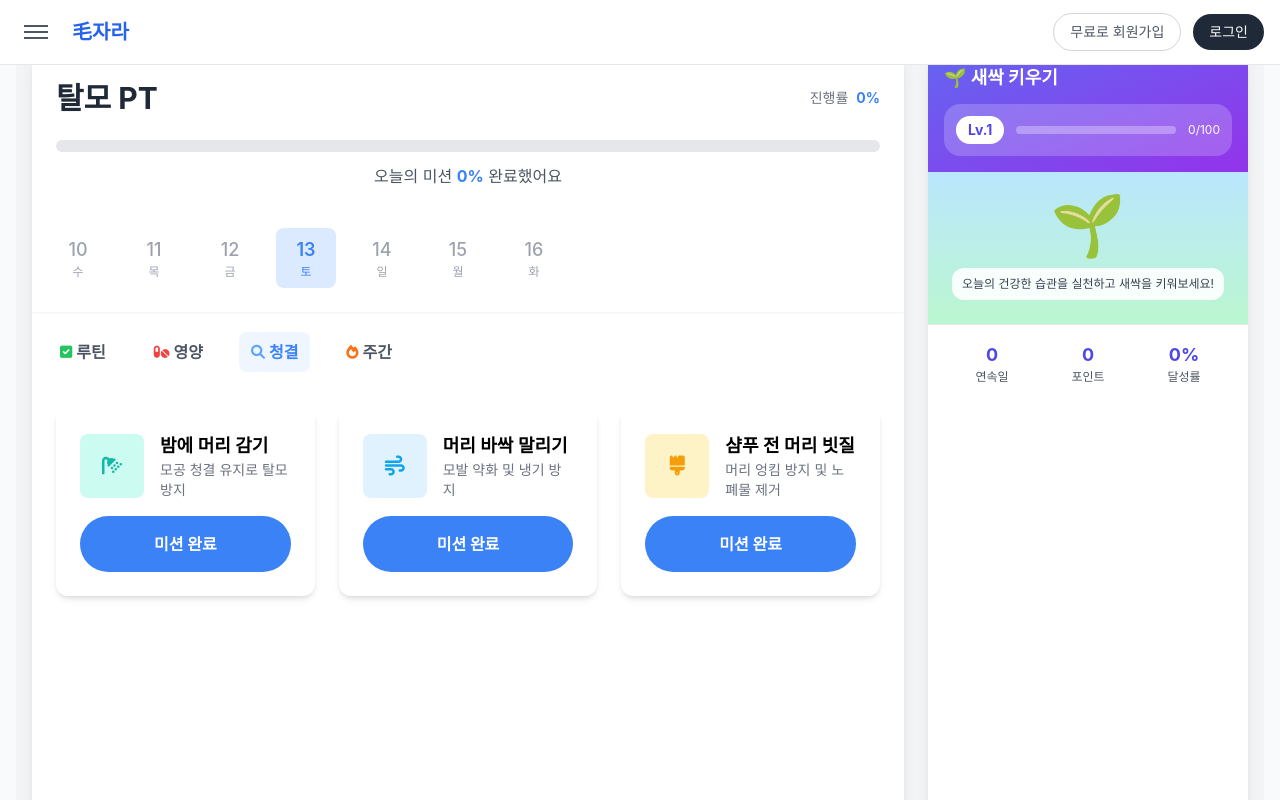
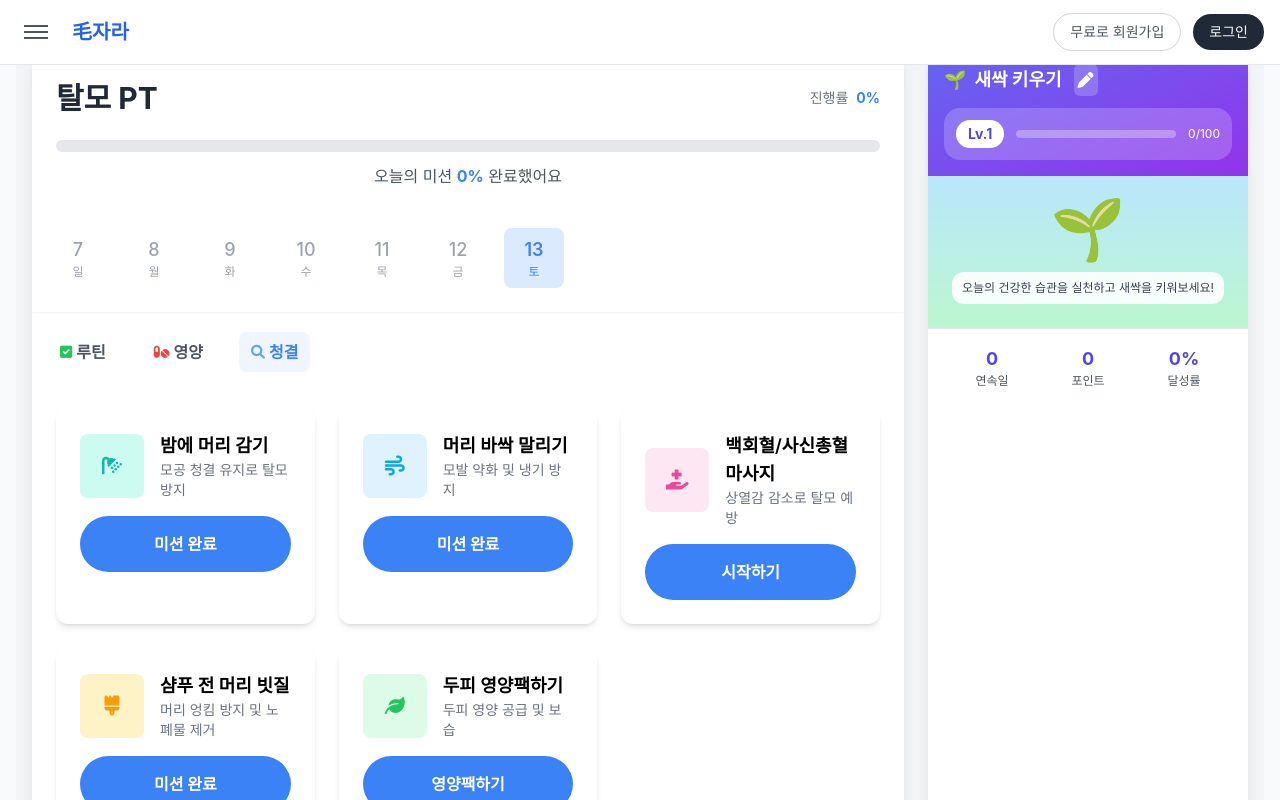
Before and after one commit to TeamDND/MOZARA, a React (Create React App) app in the folder frontend/: page /hair-pt in a window 1280 px wide. Both pictures are taken after a click on the element "청결". Shown: the top 800 px of the page. Built offline with nearby package versions, Linux system fonts and the light colour scheme.

Commit message:
9_15_탈모피티수정_3시40분
9_15_탈모피티수정_3시40분

```diff
--- a/frontend/src/components/HairPT.tsx
+++ b/frontend/src/components/HairPT.tsx
@@ -1,4 +1,4 @@
-import React, { useState, useEffect, useCallback } from 'react';
+import React, { useState, useEffect, useCallback, useRef } from 'react';
 
 interface Counters {
   water: number;
@@ -92,6 +92,10 @@ const HairPT: React.FC = () => {
     plantStage: 'seed'
   });
   const [statusMessage] = useState('오늘의 건강한 습관을 실천하고 새싹을 키워보세요!');
+  const [plantTitle, setPlantTitle] = useState<string>('새싹 키우기');
+  const [isEditingTitle, setIsEditingTitle] = useState<boolean>(false);
+  const titleInputRef = useRef<HTMLInputElement | null>(null);
+  const [toast, setToast] = useState<{ visible: boolean; message: string }>({ visible: false, message: '' });
   const [showAchievement, setShowAchievement] = useState(false);
   const [achievementData, setAchievementData] = useState({ icon: '', title: '', description: '' });
   const [showSidebar, setShowSidebar] = useState(false);
@@ -176,22 +180,39 @@ const HairPT: React.FC = () => {
   useEffect(() => {
     resetDailyMissions();
     loadGameState();
+    const savedTitle = localStorage.getItem('plantTitle');
+    if (savedTitle) setPlantTitle(savedTitle);
   }, [resetDailyMissions]);
 
-  // 오늘 날짜를 기준으로 7일간의 날짜 데이터 생성
+  const startEditTitle = () => {
+    setIsEditingTitle(true);
+    setTimeout(() => titleInputRef.current?.focus(), 0);
+  };
+
+  const saveTitle = () => {
+    localStorage.setItem('plantTitle', plantTitle);
+    setIsEditingTitle(false);
+    setToast({ visible: true, message: '제목이 저장되었습니다.' });
+    setTimeout(() => setToast({ visible: false, message: '' }), 1800);
+  };
+
+  // 이번 주(일요일~토요일) 날짜 데이터 생성
   const generateDateData = () => {
     const today = new Date();
-    const dates = [];
+    const dates: any[] = [];
+    const startOfWeek = new Date(today);
+    // 일요일부터 시작 (0: 일요일)
+    startOfWeek.setDate(today.getDate() - today.getDay());
 
-    for (let i = -3; i <= 3; i++) {
-      const date = new Date(today);
-      date.setDate(today.getDate() + i);
+    for (let i = 0; i < 7; i++) {
+      const date = new Date(startOfWeek);
+      date.setDate(startOfWeek.getDate() + i);
 
       dates.push({
         date: date.getDate(),
         day: date.toLocaleDateString('ko-KR', { weekday: 'short' }),
         fullDate: date,
-        isToday: i === 0
+        isToday: date.toDateString() === today.toDateString()
       });
     }
 
@@ -415,13 +436,6 @@ const HairPT: React.FC = () => {
           >
             <i className="fas fa-magnifying-glass text-blue-400 text-xs md:text-sm"></i>
             <span className="hidden sm:inline">청결</span>
-          </div>
-          <div
-            className={`flex items-center space-x-1 cursor-pointer whitespace-nowrap px-2 md:px-3 py-2 rounded-lg transition-colors ${activeTab === 'weekly' ? 'text-blue-500 bg-blue-50' : 'text-gray-600 hover:bg-gray-50'}`}
-            onClick={() => showContent('weekly')}
-          >
-            <i className="fas fa-fire text-orange-500 text-xs md:text-sm"></i>
-            <span className="hidden sm:inline">주간</span>
           </div>
         </div>
 
@@ -715,6 +729,35 @@ const HairPT: React.FC = () => {
                 <button {...getMissionButtonProps('dryHair')} />
               </div>
 
+              {/* Task Card: Massage (moved from routine) */}
+              <div className="bg-white p-3 md:p-4 lg:p-6 rounded-xl shadow-md hover:shadow-lg transition-shadow">
+                <div className="flex items-center space-x-4 mb-4">
+                  <div className="w-12 h-12 md:w-16 md:h-16 flex items-center justify-center bg-pink-100 rounded-lg">
+                      <i className="fas fa-hand-holding-medical text-pink-500 text-lg md:text-xl"></i>
+                  </div>
+                  <div className="flex-1">
+                    <h3 className="text-base md:text-lg font-semibold">백회혈/사신총혈 마사지</h3>
+                    <p className="text-xs md:text-sm text-gray-500">상열감 감소로 탈모 예방</p>
+                  </div>
+                </div>
+                <button
+                  className={`w-full py-3 md:py-4 rounded-full font-bold transition-colors ${
+                    missionState.massage
+                      ? 'bg-green-500 text-white cursor-not-allowed'
+                      : 'bg-blue-500 hover:bg-blue-600 text-white'
+                  }`}
+                  onClick={() => {
+                    if (!missionState.massage) {
+                      setShowVideoModal(true);
+                      toggleMission('massage');
+                    }
+                  }}
+                  disabled={missionState.massage}
+                >
+                  {missionState.massage ? '완료됨' : '시작하기'}
+                </button>
+              </div>
+
               {/* Task Card: Brush hair before shampoo */}
               <div className="bg-white p-3 md:p-4 lg:p-6 rounded-xl shadow-md hover:shadow-lg transition-shadow">
                 <div className="flex items-center space-x-4 mb-4">
@@ -728,60 +771,8 @@ const HairPT: React.FC = () => {
                 </div>
                 <button {...getMissionButtonProps('brushHair')} />
               </div>
-            </>
-          )}
 
-          {/* Weekly Content */}
-          {activeTab === 'weekly' && (
-            <>
-              {/* Task Card: Photo Recording */}
-              <div className="bg-white p-3 md:p-4 lg:p-6 rounded-xl shadow-md hover:shadow-lg transition-shadow">
-                <div className="flex items-center space-x-4 mb-4">
-                  <div className="w-12 h-12 md:w-16 md:h-16 flex items-center justify-center bg-purple-100 rounded-lg">
-                    <i className="fas fa-camera text-purple-500 text-lg md:text-xl"></i>
-                  </div>
-                  <div className="flex-1">
-                    <h3 className="text-base md:text-lg font-semibold">사진 기록하기</h3>
-                    <p className="text-xs md:text-sm text-gray-500">두피 상태 기록하기</p>
-                  </div>
-                </div>
-                <button
-                  className="w-full py-3 md:py-4 rounded-full font-bold transition-colors bg-purple-500 hover:bg-purple-600 text-white"
-                  onClick={takeScalpPhoto}
-                >
-                  사진 촬영하기
-                </button>
-              </div>
-
-              {/* Task Card: Scalp Scrub */}
-              <div className="bg-white p-3 md:p-4 lg:p-6 rounded-xl shadow-md hover:shadow-lg transition-shadow">
-                <div className="flex items-center space-x-4 mb-4">
-                  <div className="w-12 h-12 md:w-16 md:h-16 flex items-center justify-center bg-blue-100 rounded-lg">
-                    <i className="fas fa-spa text-blue-500 text-lg md:text-xl"></i>
-                  </div>
-                  <div className="flex-1">
-                    <h3 className="text-base md:text-lg font-semibold">두피 스크럽</h3>
-                    <p className="text-xs md:text-sm text-gray-500">각질 제거 및 모공 청결</p>
-                  </div>
-                </div>
-                <button {...getMissionButtonProps('scalpScrub', '스크럽하기')} />
-              </div>
-
-              {/* Task Card: Sleep before 11 */}
-              <div className="bg-white p-3 md:p-4 lg:p-6 rounded-xl shadow-md hover:shadow-lg transition-shadow">
-                <div className="flex items-center space-x-4 mb-4">
-                  <div className="w-12 h-12 md:w-16 md:h-16 flex items-center justify-center bg-indigo-100 rounded-lg">
-                    <i className="fas fa-moon text-indigo-500 text-lg md:text-xl"></i>
-                  </div>
-                  <div className="flex-1">
-                    <h3 className="text-base md:text-lg font-semibold">11시 전에 잠자기</h3>
-                    <p className="text-xs md:text-sm text-gray-500">충분한 수면으로 모발 건강</p>
-                  </div>
-                </div>
-                <button {...getMissionButtonProps('earlySleep', '잠자기')} />
-              </div>
-
-              {/* Task Card: Scalp Nutrition Pack */}
+              {/* Task Card: Scalp Nutrition Pack (moved from weekly) */}
               <div className="bg-white p-3 md:p-4 lg:p-6 rounded-xl shadow-md hover:shadow-lg transition-shadow">
                 <div className="flex items-center space-x-4 mb-4">
                   <div className="w-12 h-12 md:w-16 md:h-16 flex items-center justify-center bg-green-100 rounded-lg">
@@ -796,6 +787,7 @@ const HairPT: React.FC = () => {
               </div>
             </>
           )}
+
           </div>
         </main>
 
@@ -865,7 +857,39 @@ const HairPT: React.FC = () => {
           {/* Plant Game Header */}
           <div className="bg-gradient-to-br from-indigo-500 to-purple-600 text-white p-4">
             <div className="flex justify-between items-center mb-3">
-              <h2 className="text-lg font-bold">🌱 새싹 키우기</h2>
+              <div className="flex items-center gap-2">
+                <span className="text-lg font-bold">🌱</span>
+                {isEditingTitle ? (
+                  <input
+                    value={plantTitle}
+                    onChange={(e) => setPlantTitle(e.target.value)}
+                    onBlur={saveTitle}
+                    className="px-2 py-1 rounded-md text-gray-800"
+                    ref={titleInputRef}
+                    autoFocus
+                  />
+                ) : (
+                  <h2 className="text-lg font-bold" onDoubleClick={startEditTitle}>{plantTitle}</h2>
+                )}
+                {!isEditingTitle ? (
+                  <button
+                    title="제목 편집"
+                    onClick={startEditTitle}
+                    className="ml-1 p-1 rounded-md bg-white/20 hover:bg-white/30"
+                  >
+                    <i className="fas fa-pen"></i>
+                  </button>
+                ) : (
+                  <button
+                    title="저장"
+                    onMouseDown={(e) => { e.preventDefault(); }}
+                    onClick={saveTitle}
+                    className="ml-1 px-2 py-1 rounded-md bg-white text-indigo-600 font-semibold hover:bg-gray-100"
+                  >
+                    저장
+                  </button>
+                )}
+              </div>
               <button
                 onClick={() => setShowSidebar(false)}
                 className="lg:hidden p-1 rounded-lg bg-white/20 hover:bg-white/30 transition-colors"
@@ -931,6 +955,15 @@ const HairPT: React.FC = () => {
           </div>
         </button>
 
+        {/* Toast */}
+        {toast.visible && (
+          <div className="fixed bottom-6 left-1/2 -translate-x-1/2 z-50">
+            <div className="px-4 py-2 bg-gray-900 text-white rounded-full shadow-lg text-sm">
+              {toast.message}
+            </div>
+          </div>
+        )}
+
       </div>
     </div>
   );
```
